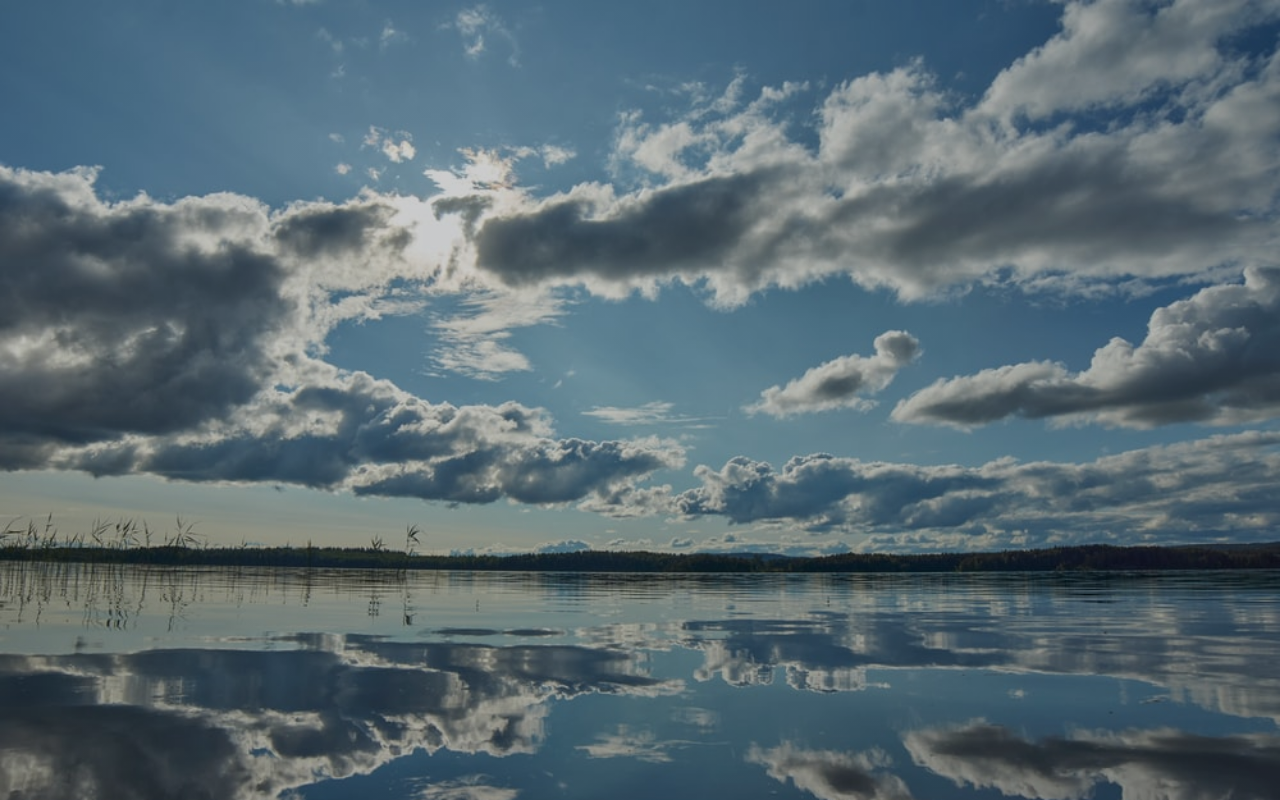
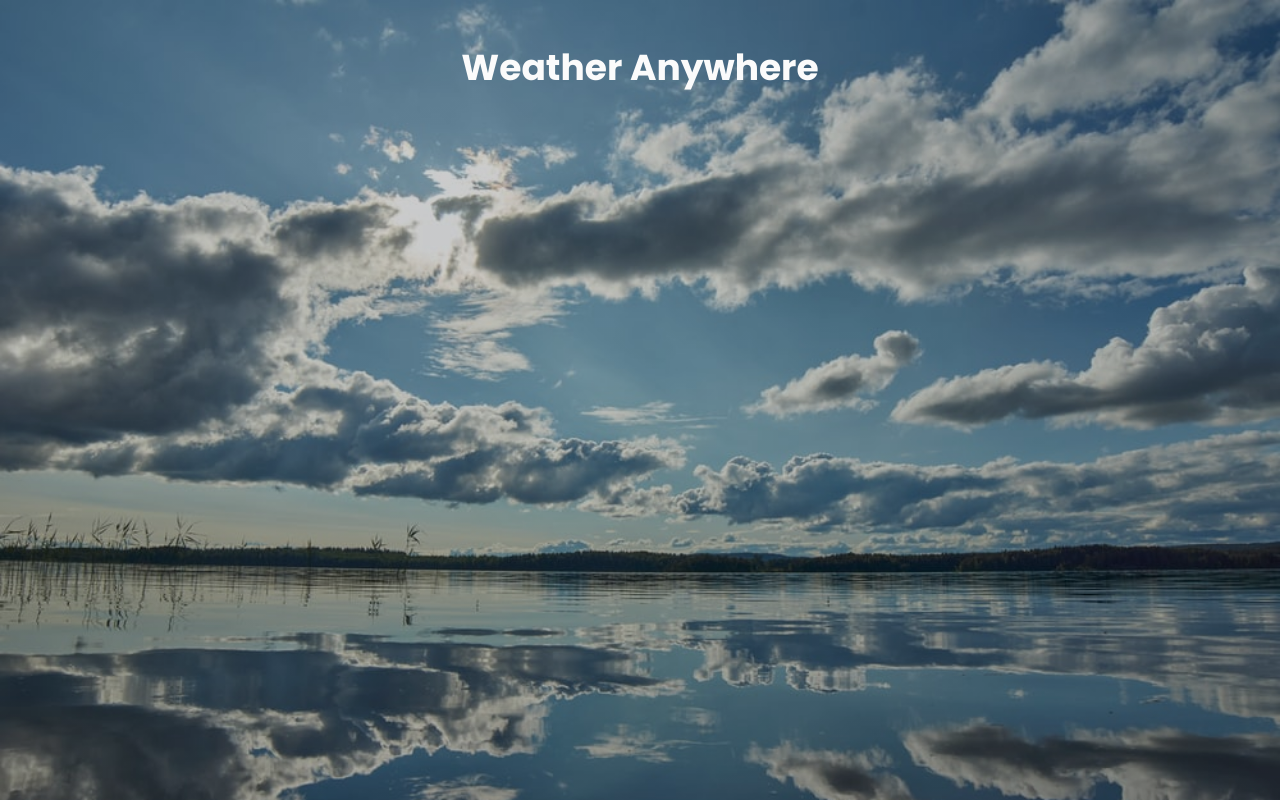
Before and after one commit to parav-jaikrishan/react, a React (Create React App) app in the folder weather-anywhere/: page / in a window 1280 px wide. Built offline with nearby package versions, Linux system fonts and the light colour scheme.

Commit message:
Created and implemented 'Header' component

```diff
--- a/weather-anywhere/src/App.js
+++ b/weather-anywhere/src/App.js
@@ -1,8 +1,10 @@
 import './App.css';
+import Header from './components/Header/header';
 
 function App() {
   return (
     <div className="App">
+      <Header/>
     </div>
   );
 }
--- /dev/null
+++ b/weather-anywhere/src/components/Header/header.css
@@ -0,0 +1,6 @@
+h1 {
+    color: #fbfbfb;
+    font-family: 'Poppins';
+    margin-top: 40px;
+    font-size: 36px;
+}
--- /dev/null
+++ b/weather-anywhere/src/components/Header/header.js
@@ -0,0 +1,7 @@
+import "./header.css";
+
+export default function Header() {
+    return(
+        <h1>Weather Anywhere</h1>
+    )
+}
```
